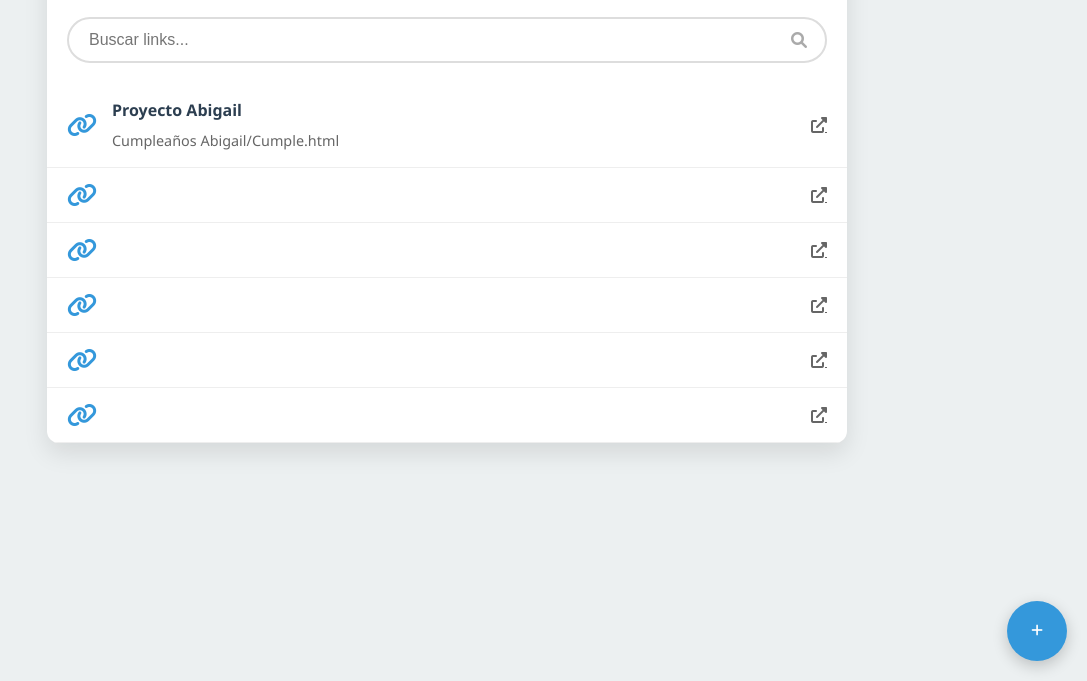
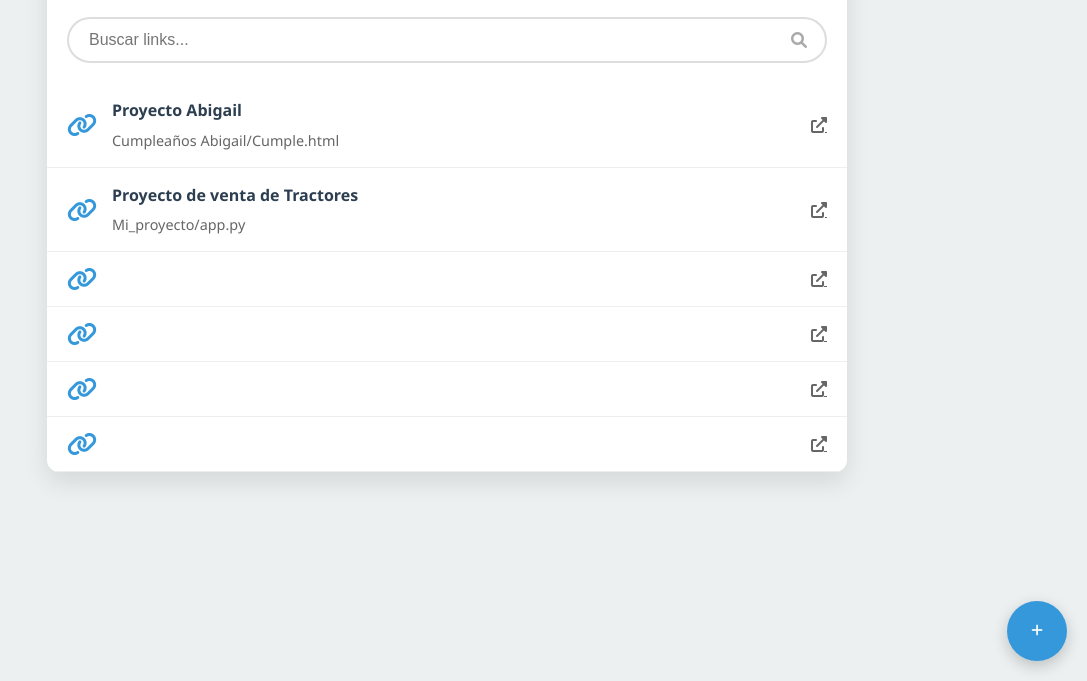
Before and after one commit to Hugoz23-alt/Hugoz23-alt.github.io, a plain HTML site: page index.html in a window 1280 px wide. Shown: the part 119-800 px from the top of the page, without its empty margins (193-1280 px from the left). Drawn offline with Linux system fonts and the light colour scheme.

Commit message:
Update index.html

```diff
--- a/index.html
+++ b/index.html
@@ -150,10 +150,10 @@
             <li class="link-item">
                 <i class="fas fa-link link-icon"></i>
                 <div class="link-details">
-                    <div class="link-title"></div>
-                    <div class="link-url"></div>
+                    <div class="link-title">Proyecto de venta de Tractores</div>
+                    <div class="link-url">Mi_proyecto/app.py</div>
                 </div>
-                <a target="_blank" href="Cumpleaños Abigail/Cumple.html" class="fas fa-external-link-alt" style="color:#666; margin-left:10px;"></a>
+                <a target="_blank" href="Mi_proyecto/app.py" class="fas fa-external-link-alt" style="color:#666; margin-left:10px;"></a>
             </li>
             <li class="link-item">
                 <i class="fas fa-link link-icon"></i>
```
